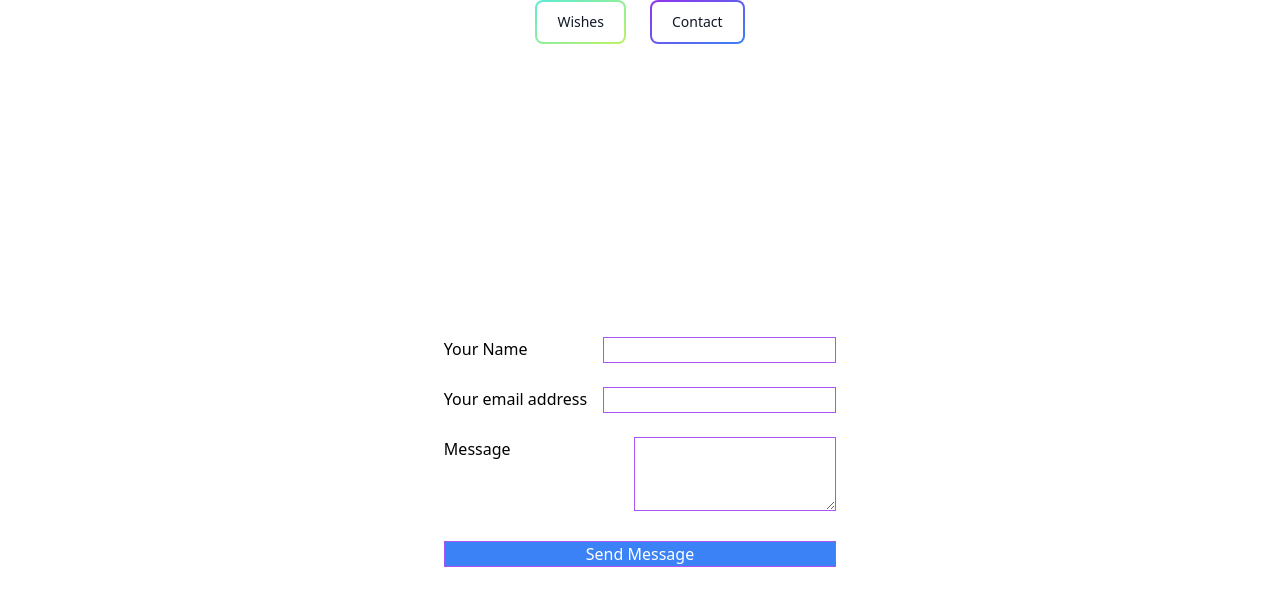
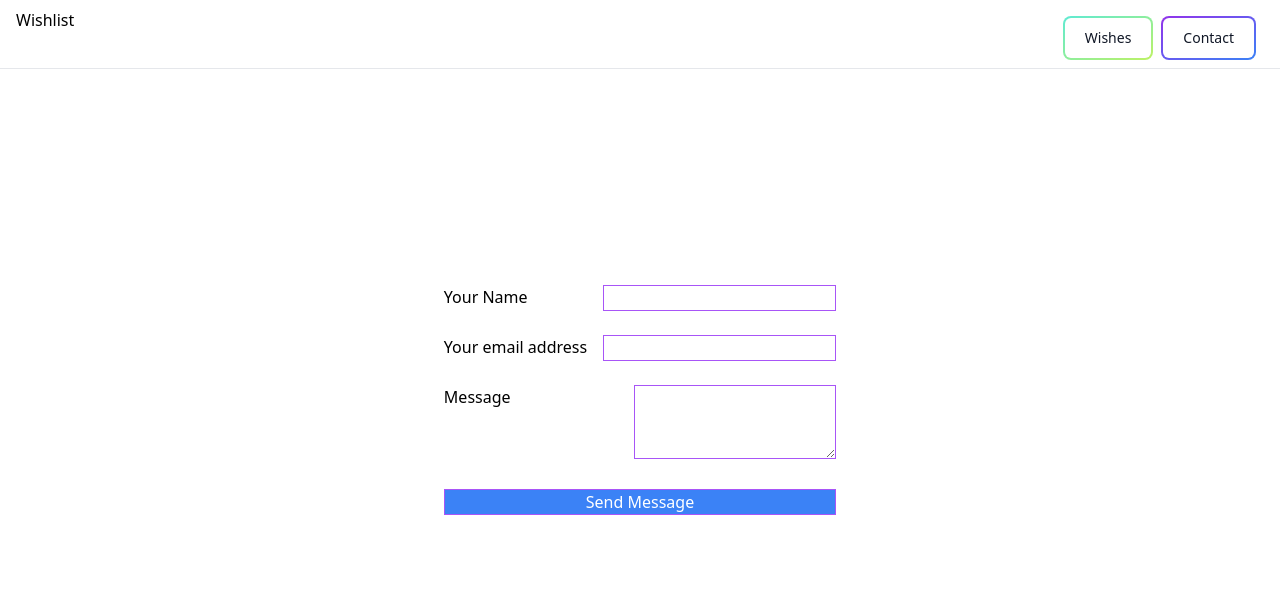
Before and after one commit to rayyan016/Neon, an Angular app: page /contact in a window 1280 px wide. Shown: the top 606 px of the page. Built offline with nearby package versions, Linux system fonts and the light colour scheme.

Commit message:
Add navbar style

```diff
--- a/src/app/app.component.html
+++ b/src/app/app.component.html
@@ -1,4 +1,10 @@
-<div class="flex justify-center space-x-4">
+<div
+    class="flex justify-between pt-2 px-4 bg-white bg-opacity-30 backdrop-filter backdrop-blur-2xl dark:bg-gray-900 fixed w-full z-20 top-0 start-0 border-b border-gray-200 dark:border-gray-600">
+    <div>
+        Wishlist
+    </div>
+
+    <div class="mt-0.5 md:mt-2 text-blue-500">
         <button (click)="goToWish()"
             class="relative inline-flex items-center justify-center p-0.5 mb-2 me-2 overflow-hidden text-sm font-medium text-gray-900 rounded-lg group bg-gradient-to-br from-teal-300 to-lime-300 group-hover:from-teal-300 group-hover:to-lime-300 dark:text-white dark:hover:text-gray-900 focus:ring-4 focus:outline-none focus:ring-lime-200 dark:focus:ring-lime-800">
             <span
@@ -15,4 +21,5 @@
             </span>
         </button>
     </div>
+</div>
 <router-outlet></router-outlet>
```
Lines whose indentation alone changed are shown as unchanged.
